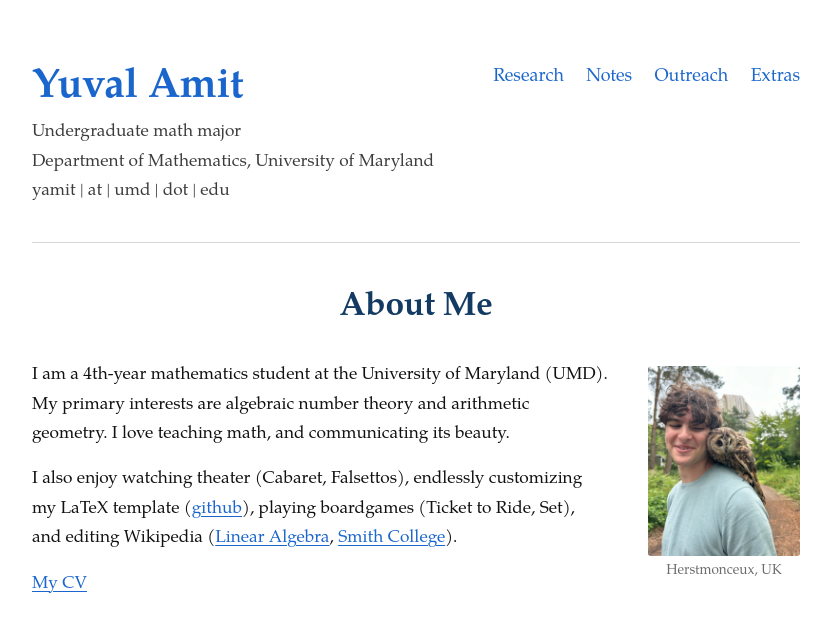
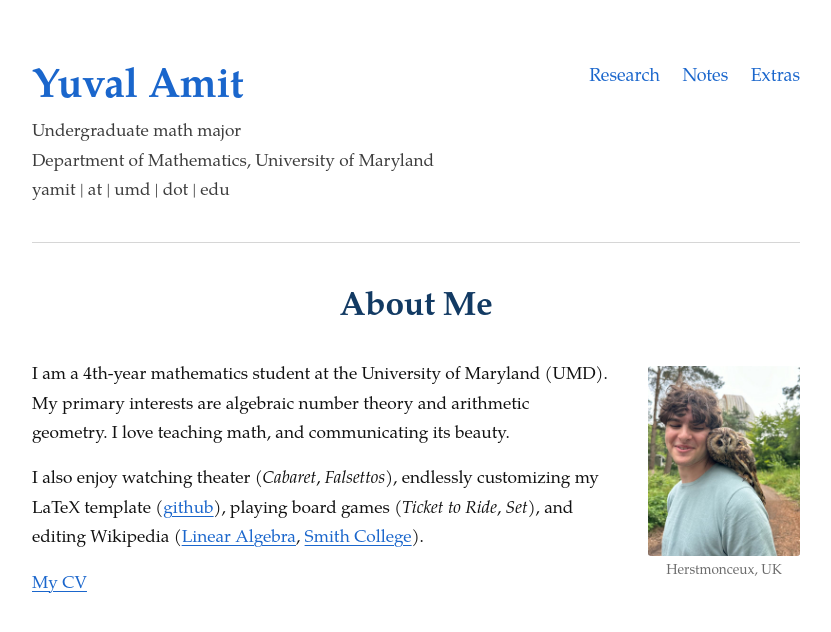
Before and after one commit to YuvalAmit2/yuvalamit2.github.io, a Jekyll site: the page built from index.html, in a window 1280 px wide. Shown: the top 632 px of the page, without its empty margins (224-1055 px from the left). Built offline with Jekyll 4.4.1, drawn with Linux system fonts in a browser that asks for light colours.

Commit message:
Update mainpage, remove outreach

```diff
--- a/_data/navigation.yml
+++ b/_data/navigation.yml
@@ -6,8 +6,8 @@
 - title: Notes
   url: /notes/
 
-- title: Outreach
-  url: /outreach/
+# - title: Outreach
+#   url: /outreach/
 
 - title: Extras
   url: /extras/
--- a/index.html
+++ b/index.html
@@ -10,7 +10,7 @@ description: Yuval Amit is a fourth year undergraduate mathematician at the Univ
           My primary interests are algebraic number theory and arithmetic geometry.
           I love teaching math, and communicating its beauty.
         </p>
-        <p>I also enjoy watching theater (Cabaret, Falsettos), endlessly customizing my LaTeX template (<a href="https://github.com/YuvalAmit2/yalatex" target="_blank" rel="noopener">github</a>), playing boardgames (Ticket to Ride, Set), and editing Wikipedia (<a href="https://en.wikipedia.org/wiki/Linear_algebra" target="_blank" rel="noopener">Linear Algebra</a>, <a href="https://en.wikipedia.org/wiki/Smith_College" target="_blank" rel="noopener">Smith College</a>).</p>
+        <p>I also enjoy watching theater (<i>Cabaret</i>, <i>Falsettos</i>), endlessly customizing my LaTeX template (<a href="https://github.com/YuvalAmit2/yalatex" target="_blank" rel="noopener">github</a>), playing board games (<i>Ticket to Ride</i>, <i>Set</i>), and editing Wikipedia (<a href="https://en.wikipedia.org/wiki/Linear_algebra" target="_blank" rel="noopener">Linear Algebra</a>, <a href="https://en.wikipedia.org/wiki/Smith_College" target="_blank" rel="noopener">Smith College</a>).</p>
         <p><a href="/cv/cv.pdf" target="_blank" rel="noopener">My CV</a></p>
       </div>
       <figure class="portrait">
```
